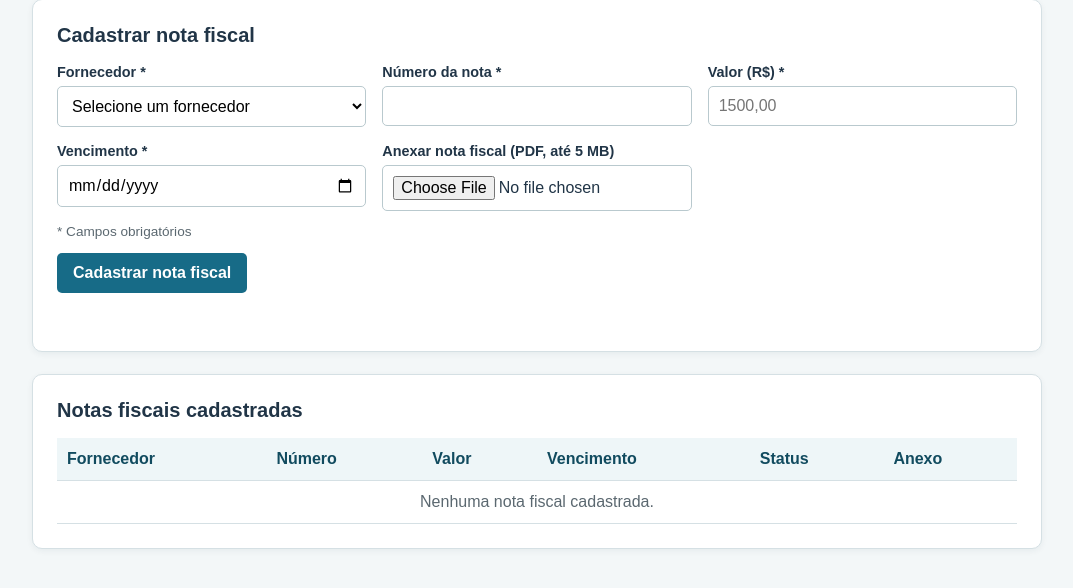
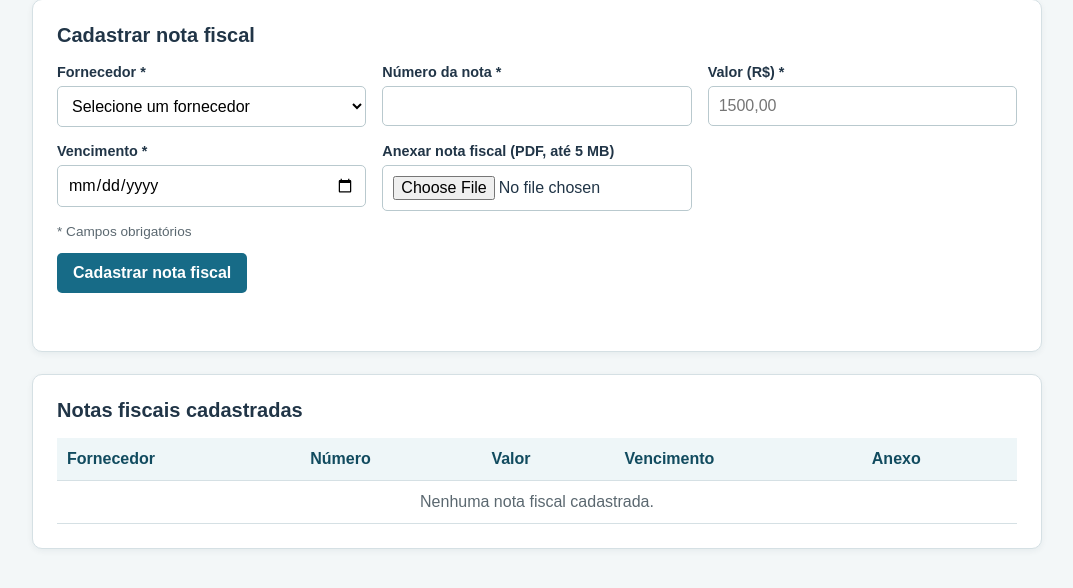
Before and after one commit to alinepamplona/fornece-plus, a Flask app: page /notas-fiscais in a window 1280 px wide. Shown: the part 118-706 px from the top of the page, without its empty margins (103-1176 px from the left). Run offline with Flask 3, Linux system fonts and the light colour scheme; the visitor is signed in with stand-in values (Sample User, id 1); data that the repository does not hold is empty.

Commit message:
refactor: adia status de notas para AC 3

```diff
--- a/app.py
+++ b/app.py
@@ -403,7 +403,7 @@ def listar_notas_fiscais():
         cursor = conexao.cursor(dictionary=True)
         consulta = (
             "SELECT n.id, n.fornecedor_id, f.nome AS fornecedor_nome, n.numero, n.valor, "
-            "DATE_FORMAT(n.vencimento, '%Y-%m-%d') AS vencimento, n.arquivo_pdf, n.status "
+            "DATE_FORMAT(n.vencimento, '%Y-%m-%d') AS vencimento, n.arquivo_pdf "
             "FROM notas_fiscais n INNER JOIN fornecedores f ON f.id = n.fornecedor_id"
         )
         parametros = ()
--- a/database/schema.sql
+++ b/database/schema.sql
@@ -23,7 +23,6 @@ CREATE TABLE IF NOT EXISTS notas_fiscais (
     valor DECIMAL(12, 2) NOT NULL,
     vencimento DATE NOT NULL,
     arquivo_pdf VARCHAR(255),
-    status ENUM('Pendente', 'Paga', 'Vencida') NOT NULL DEFAULT 'Pendente',
     criado_em TIMESTAMP DEFAULT CURRENT_TIMESTAMP,
     CONSTRAINT fk_notas_fiscais_fornecedor
         FOREIGN KEY (fornecedor_id) REFERENCES fornecedores(id),
--- a/static/notas.js
+++ b/static/notas.js
@@ -103,18 +103,18 @@ async function carregarNotas() {
         if (!resposta.ok) throw new Error(notas.erro);
         listaNotas.innerHTML = "";
         if (!notas.length) {
-            listaNotas.innerHTML = '<tr><td colspan="6">Nenhuma nota fiscal cadastrada.</td></tr>';
+            listaNotas.innerHTML = '<tr><td colspan="5">Nenhuma nota fiscal cadastrada.</td></tr>';
             return;
         }
         notas.forEach((nota) => {
             const linha = document.createElement("tr");
-            [nota.fornecedor_nome, nota.numero, formatarValor(nota.valor), nota.vencimento, nota.status]
+            [nota.fornecedor_nome, nota.numero, formatarValor(nota.valor), nota.vencimento]
                 .forEach((valor) => linha.appendChild(criarCelula(valor)));
             linha.appendChild(criarAcoesAnexo(nota));
             listaNotas.appendChild(linha);
         });
     } catch (erro) {
-        listaNotas.innerHTML = `<tr><td colspan="6">${erro.message || "Erro ao carregar notas fiscais."}</td></tr>`;
+        listaNotas.innerHTML = `<tr><td colspan="5">${erro.message || "Erro ao carregar notas fiscais."}</td></tr>`;
     }
 }
 
--- a/templates/notas_fiscais.html
+++ b/templates/notas_fiscais.html
@@ -23,8 +23,8 @@
         </section>
         <section class="card" aria-labelledby="titulo-lista-notas">
             <h2 id="titulo-lista-notas">Notas fiscais cadastradas</h2><div class="tabela-responsiva"><table>
-                <thead><tr><th>Fornecedor</th><th>Número</th><th>Valor</th><th>Vencimento</th><th>Status</th><th>Anexo</th></tr></thead>
-                <tbody id="lista-notas-fiscais"><tr><td colspan="6">Carregando notas fiscais...</td></tr></tbody>
+                <thead><tr><th>Fornecedor</th><th>Número</th><th>Valor</th><th>Vencimento</th><th>Anexo</th></tr></thead>
+                <tbody id="lista-notas-fiscais"><tr><td colspan="5">Carregando notas fiscais...</td></tr></tbody>
             </table></div>
         </section>
     </main>
```
Also changed, not shown: README.md.
